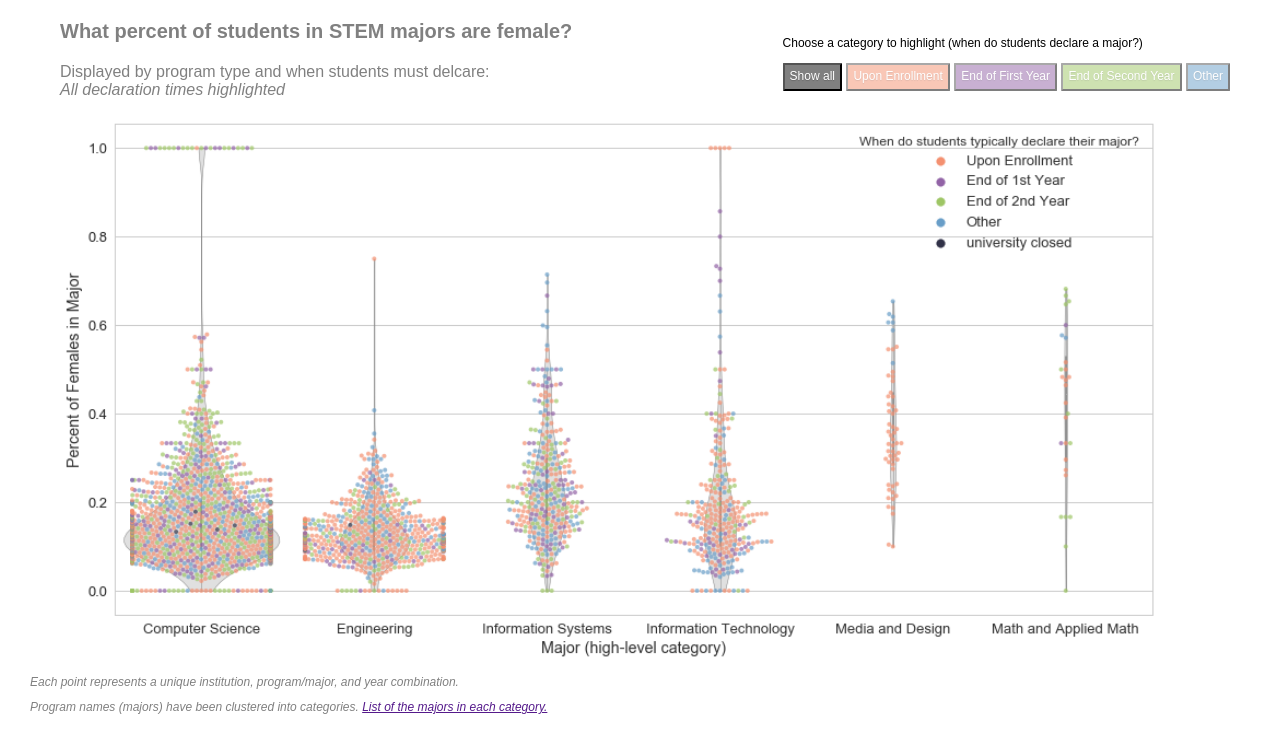
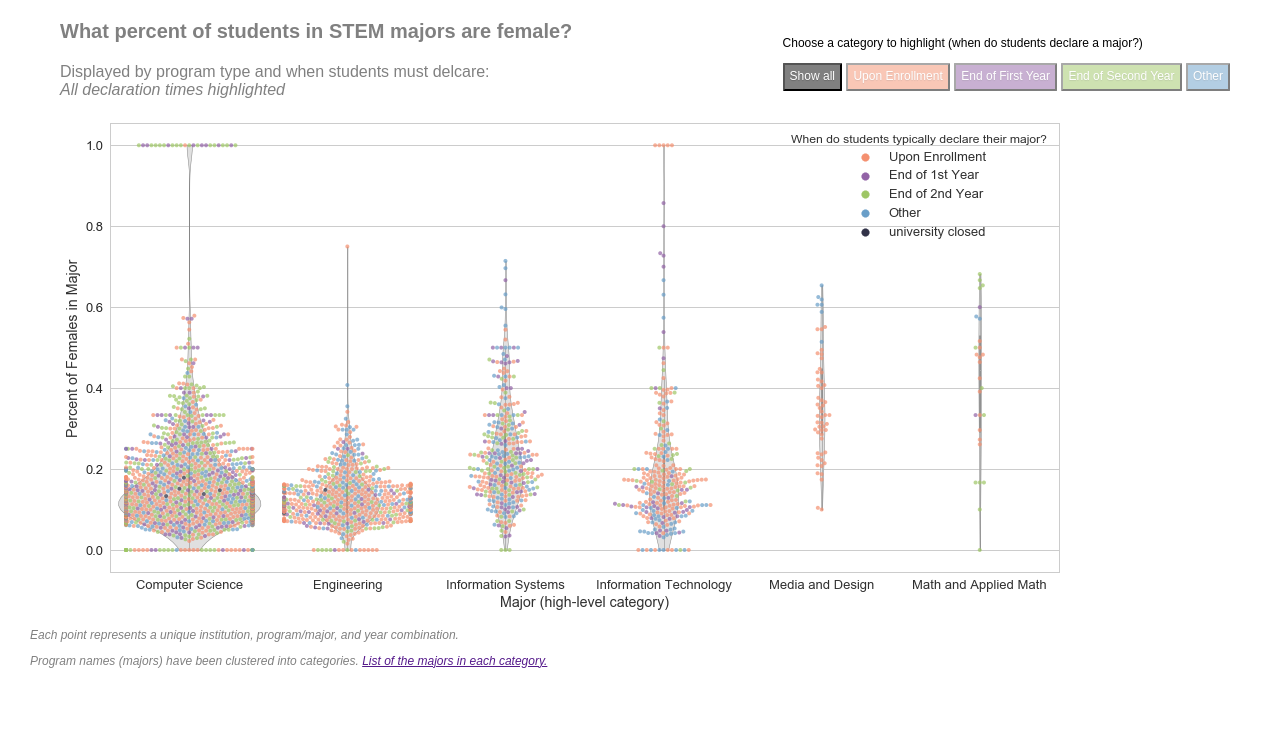
Before and after one commit to jwirfs-brock/NCWIT-web, a plain HTML site: page index.html in a window 1280 px wide. Drawn offline with nearby package versions, Linux system fonts and the light colour scheme.

Commit message:
Standardized image sizes

```diff
--- a/index.html
+++ b/index.html
@@ -21,7 +21,7 @@
       <div class="content" id="all-content">
         <p class="graph-title">What percent of students in STEM majors are female?</p>
         <p class="graph-subtitle">Displayed by program type and when students must delcare: <br><em>All declaration times highlighted</em></p>
-      <img src="images/output2.png" width="1100"/>
+      <img src="images/output2.png"/>
       </div>
 
     <div class="content" id="ue-content">
```
